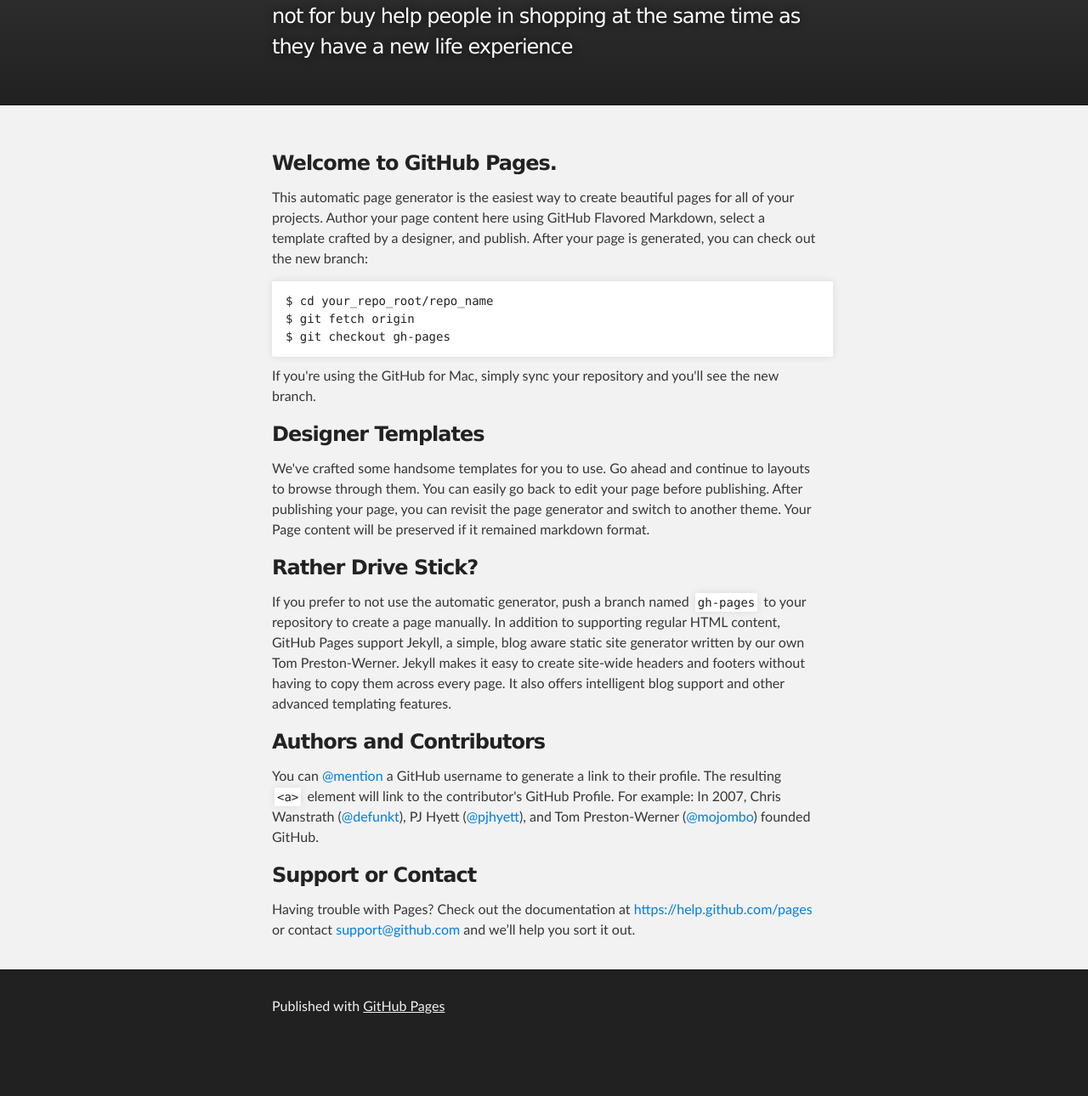
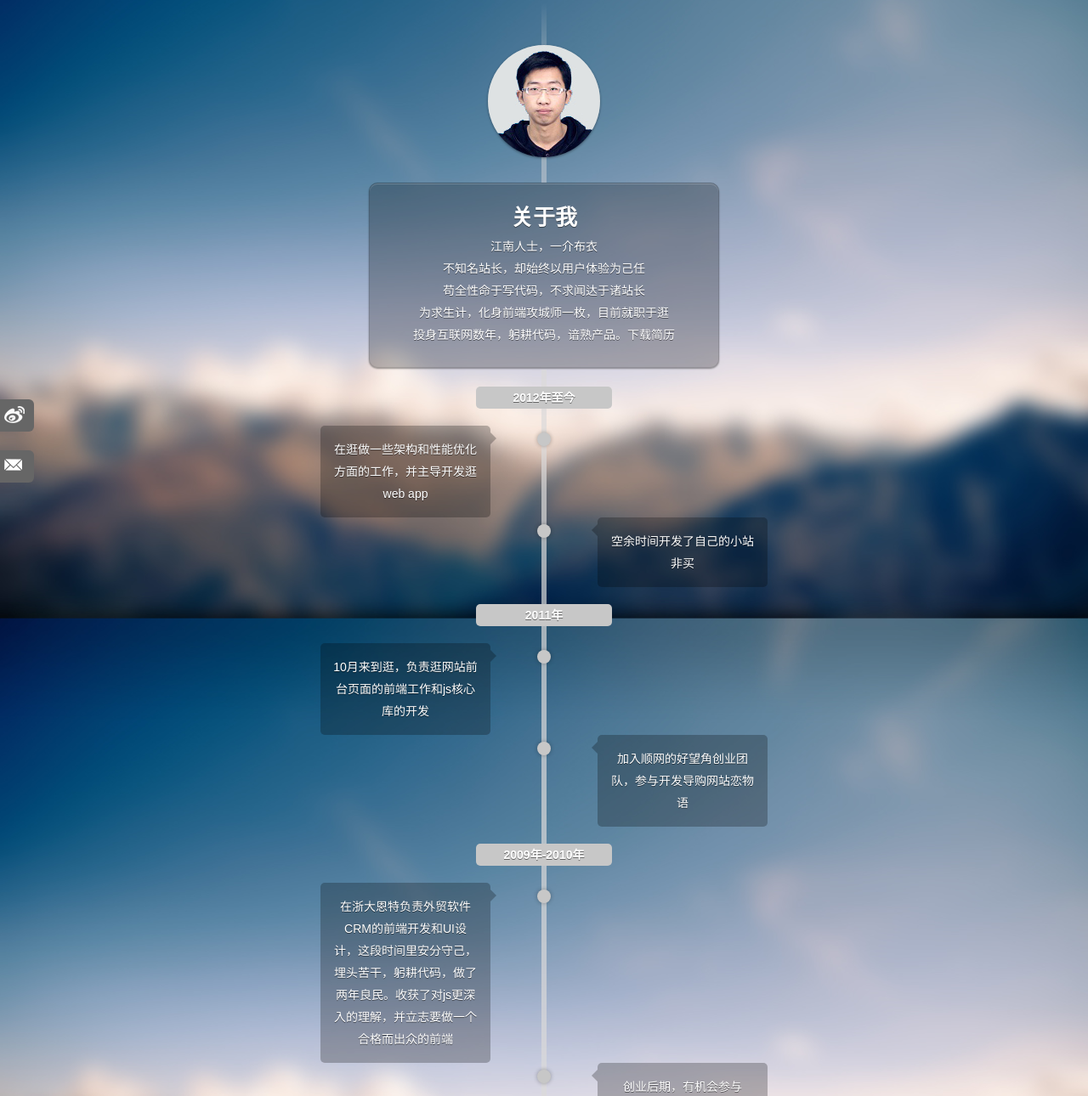
Before and after one commit to JefferXia/jefferxia.github.io, a plain HTML site: page index.html in a window 1280 px wide. Shown: the part 122-1412 px from the top of the page at 85% size. Before the commit the page ends 1353 px from the top, so only its background shows below. Drawn offline with Linux system fonts and the light colour scheme.

Commit message:
Update index.html

```diff
--- a/index.html
+++ b/index.html
@@ -1,74 +1,157 @@
 <!DOCTYPE html>
 <html>
+	<head>
+		<meta http-equiv="content-type" content="text/html; charset=UTF-8" />
+		<title>吾乃何许人也？</title>
+		<meta name="keywords" content="简历,何许人" />
+		<meta name="description" content="闲静少言，不慕荣利。好读书，求甚解。每有会意，击节高歌，欣然忘食" />
+		<link href="css/style.css" rel="stylesheet" type="text/css">
+	</head>
+	<body>
+	<!--[if lt IE 9]>
+	<p class="warning">亲~ 你用的浏览器好古老，赶快去安装个Chrome，别OUT哦！</p>
+	<![endif]-->
+	<div id="i">
+		<header>
+			<h1 id="logo" class="shaking">
+				Jeffer Xia
+			</h1>
+		</header>
+		<article>
+			<section class="fig">
+        		<div class="line_gradient"></div>
+        		<figure class="avatar">
+        			<img class="round" src="images/me.jpg" width="132" height="132" alt="Jeffer" />
+        		</figure>
+        		<div class="line"></div>
+        	</section>
+        	<section class="desc text">
+            	<h2>关于我</h2>
+            	<p>
+               		江南人士，一介布衣<br />
+               		不知名站长，却始终以用户体验为己任<br />
+               		苟全性命于写代码，不求闻达于诸站长<br />
+               		为求生计，化身前端攻城师一枚，目前就职于逛<br />
+               		投身互联网数年，躬耕代码，谙熟产品。<a rel="nofollow" href="http://www.wawoooo.com/jeffer.doc">下载简历</a>
+            	</p>
+        	</section>
+        	<section class="timeline">
+        		<div class="line long">
+        			<dl class="tl_zone" id="tl2012">
+        				<dt class="time_marker">2012年至今</dt>
+        				<dd class="event_marker">
+        					<a class="point round" href="javascript:;"></a>
+        					<div class="popup">
+        						<i class="arrow"></i>
+        						<div class="text">
+        							<p>在逛做一些架构和性能优化方面的工作，并主导开发逛web app</p>
+        						</div>
+        					</div>
+        				</dd>
+        				<dd class="event_marker">
+        					<a class="point round" href="javascript:;"></a>
+        					<div class="popup">
+        						<i class="arrow"></i>
+        						<div class="text">
+        							<p>空余时间开发了自己的小站<a href="http://www.notforbuy.com/" target="_blank">非买</a></p>
+        						</div>
+        					</div>
+        				</dd>
+        			</dl>
+        			<dl class="tl_zone" id="tl2011">
+        				<dt class="time_marker">2011年</dt>
+        				<dd class="event_marker">
+        					<a class="point round" href="javascript:;"></a>
+        					<div class="popup">
+        						<i class="arrow"></i>
+        						<div class="text">
+        							<p>10月来到逛，负责逛网站前台页面的前端工作和js核心库的开发</p>
+        						</div>
+        					</div>
+        				</dd>
+        				<dd class="event_marker">
+        					<a class="point round" href="javascript:;"></a>
+        					<div class="popup">
+        						<i class="arrow"></i>
+        						<div class="text">
+        							<p>加入顺网的好望角创业团队，参与开发导购网站恋物语</p>
+        						</div>
+        					</div>
+        				</dd>
+        			</dl>
+        			<dl class="tl_zone" id="tl2010">
+        				<dt class="time_marker">2009年-2010年</dt>
+        				<dd class="event_marker">
+        					<a class="point round" href="javascript:;"></a>
+        					<div class="popup">
+        						<i class="arrow"></i>
+        						<div class="text">
+        							<p>在浙大恩特负责外贸软件CRM的前端开发和UI设计，这段时间里安分守己，埋头苦干，躬耕代码，做了两年良民。收获了对js更深入的理解，并立志要做一个合格而出众的前端</p>
+        						</div>
+        					</div>
+        				</dd>
+        				<dd class="event_marker">
+        					<a class="point round" href="javascript:;"></a>
+        					<div class="popup">
+        						<i class="arrow"></i>
+        						<div class="text">
+        							<p>创业后期，有机会参与CSDN杭州分站的设计开发，并参与了CSDN杭州分站的运营</p>
+        						</div>
+        					</div>
+        				</dd>
+        			</dl>
+        			<dl class="tl_zone" id="tl2010">
+        				<dt class="time_marker">2008年毕业后</dt>
+        				<dd class="event_marker">
+        					<a class="point round" href="javascript:;"></a>
+        					<div class="popup">
+        						<i class="arrow"></i>
+        						<div class="text">
+        							<p>从走出象牙塔的那一刻，便参加了大学教授的创业团队，折腾了一段时间。可叹混迹互联网之初，饱受挫折</p>
+        						</div>
+        					</div>
+        				</dd>
+        			</dl>
+        		</div>
+        	</section>
+        	<div class="line_gradient_down"></div>
+    	</article>
+		<footer>
+			© 2013 by JefferXia - 友情链接：<a href="http://www.notforbuy.com/" target="_blank">非买</a>
+		</footer>
+		<div id="btn_weibo">
+			<a rel="nofollow" href="http://weibo.com/jefferxia" class="btn_slide" target="_blank">
+				<span class="btn_slide_text">Follow me</span>
+				<span class="btn_icon_right"></span>
+			</a>
+		</div>
+		<div id="btn_contact">
+			<a rel="nofollow" href="mailto:xzf3201@gmail.com" class="btn_slide">
+				<span class="btn_slide_text">Email给我</span>
+				<span class="btn_icon_right"></span>
+			</a>
+		</div>
+	</div>
+		<script type="text/javascript" src="js/jquery.min.js"></script>
+		<script type="text/javascript">
+		$(function(){
+			var shakeTimer = null;
+			function stopShake(){
+				shakeTimer = setTimeout(function(){
+					$("header h1").removeClass("shaking");
+				}, 901);
+			}
+			$("header h1").click(function(){
+				var $this = $(this);
+				$this.addClass("shaking");
+				if(shakeTimer){
+					clearTimeout(shakeTimer);
+				}
+				stopShake();
+			});
+			stopShake();
 
-  <head>
-    <meta charset='utf-8'>
-    <meta http-equiv="X-UA-Compatible" content="chrome=1">
-    <meta name="description" content="Jefferxia.GitHub.com : not for buy help people in shopping at the same time as they have a new life experience">
-
-    <link rel="stylesheet" type="text/css" media="screen" href="stylesheets/stylesheet.css">
-
-    <title>Jefferxia.GitHub.com</title>
-  </head>
-
-  <body>
-
-    <!-- HEADER -->
-    <div id="header_wrap" class="outer">
-        <header class="inner">
-          <a id="forkme_banner" href="https://github.com/JefferXia">View on GitHub</a>
-
-          <h1 id="project_title">Jefferxia.GitHub.com</h1>
-          <h2 id="project_tagline">not for buy help people in shopping at the same time as they have a new life experience</h2>
-
-        </header>
-    </div>
-
-    <!-- MAIN CONTENT -->
-    <div id="main_content_wrap" class="outer">
-      <section id="main_content" class="inner">
-        <h3>
-<a id="welcome-to-github-pages" class="anchor" href="#welcome-to-github-pages" aria-hidden="true"><span class="octicon octicon-link"></span></a>Welcome to GitHub Pages.</h3>
-
-<p>This automatic page generator is the easiest way to create beautiful pages for all of your projects. Author your page content here using GitHub Flavored Markdown, select a template crafted by a designer, and publish. After your page is generated, you can check out the new branch:</p>
-
-<pre><code>$ cd your_repo_root/repo_name
-$ git fetch origin
-$ git checkout gh-pages
-</code></pre>
-
-<p>If you're using the GitHub for Mac, simply sync your repository and you'll see the new branch.</p>
-
-<h3>
-<a id="designer-templates" class="anchor" href="#designer-templates" aria-hidden="true"><span class="octicon octicon-link"></span></a>Designer Templates</h3>
-
-<p>We've crafted some handsome templates for you to use. Go ahead and continue to layouts to browse through them. You can easily go back to edit your page before publishing. After publishing your page, you can revisit the page generator and switch to another theme. Your Page content will be preserved if it remained markdown format.</p>
-
-<h3>
-<a id="rather-drive-stick" class="anchor" href="#rather-drive-stick" aria-hidden="true"><span class="octicon octicon-link"></span></a>Rather Drive Stick?</h3>
-
-<p>If you prefer to not use the automatic generator, push a branch named <code>gh-pages</code> to your repository to create a page manually. In addition to supporting regular HTML content, GitHub Pages support Jekyll, a simple, blog aware static site generator written by our own Tom Preston-Werner. Jekyll makes it easy to create site-wide headers and footers without having to copy them across every page. It also offers intelligent blog support and other advanced templating features.</p>
-
-<h3>
-<a id="authors-and-contributors" class="anchor" href="#authors-and-contributors" aria-hidden="true"><span class="octicon octicon-link"></span></a>Authors and Contributors</h3>
-
-<p>You can <a href="https://github.com/blog/821" class="user-mention">@mention</a> a GitHub username to generate a link to their profile. The resulting <code>&lt;a&gt;</code> element will link to the contributor's GitHub Profile. For example: In 2007, Chris Wanstrath (<a href="https://github.com/defunkt" class="user-mention">@defunkt</a>), PJ Hyett (<a href="https://github.com/pjhyett" class="user-mention">@pjhyett</a>), and Tom Preston-Werner (<a href="https://github.com/mojombo" class="user-mention">@mojombo</a>) founded GitHub.</p>
-
-<h3>
-<a id="support-or-contact" class="anchor" href="#support-or-contact" aria-hidden="true"><span class="octicon octicon-link"></span></a>Support or Contact</h3>
-
-<p>Having trouble with Pages? Check out the documentation at <a href="https://help.github.com/pages">https://help.github.com/pages</a> or contact <a href="mailto:support@github.com">support@github.com</a> and we’ll help you sort it out.</p>
-      </section>
-    </div>
-
-    <!-- FOOTER  -->
-    <div id="footer_wrap" class="outer">
-      <footer class="inner">
-        <p>Published with <a href="http://pages.github.com">GitHub Pages</a></p>
-      </footer>
-    </div>
-
-
-
-  </body>
+		});
+		</script>
+	</body>
 </html>
```
